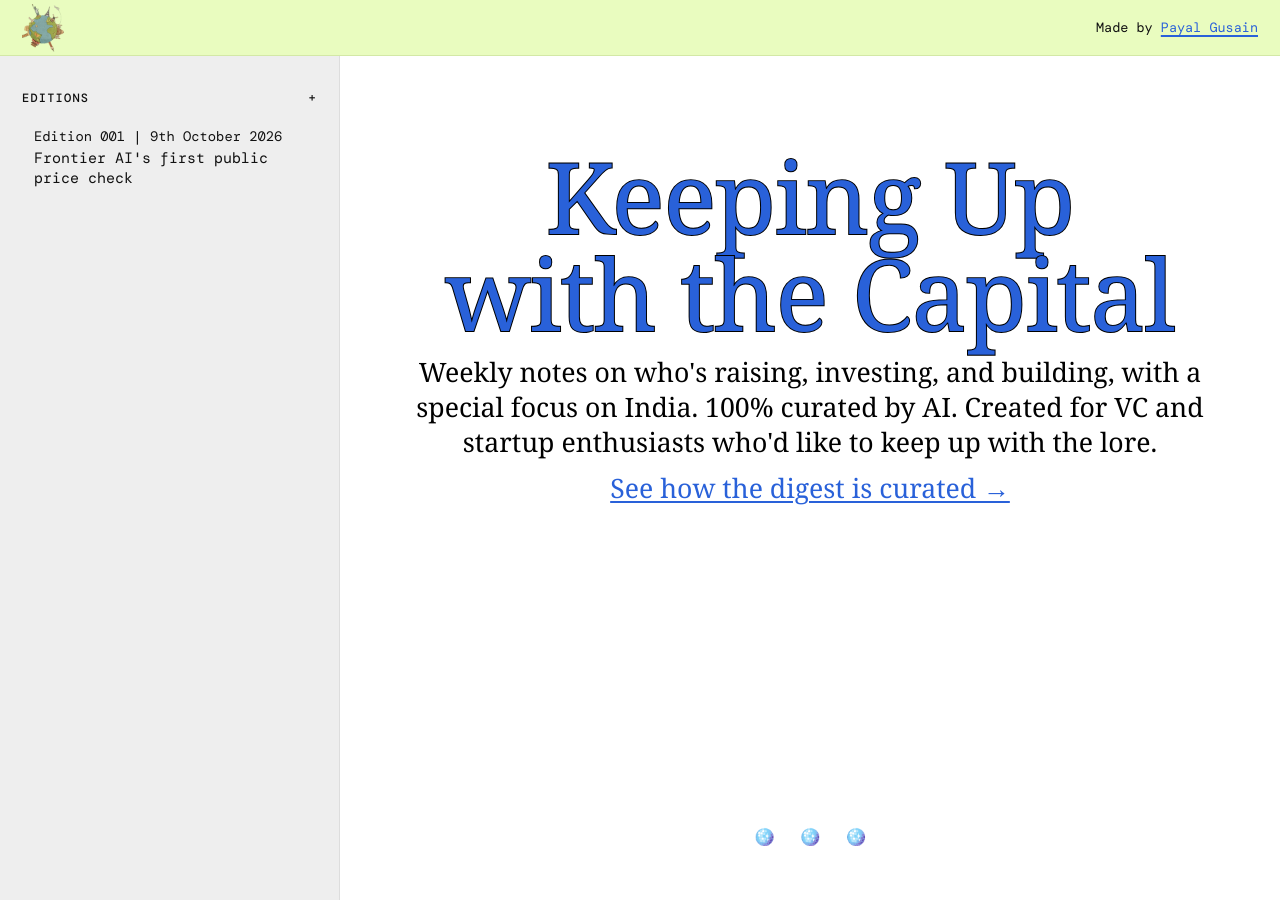
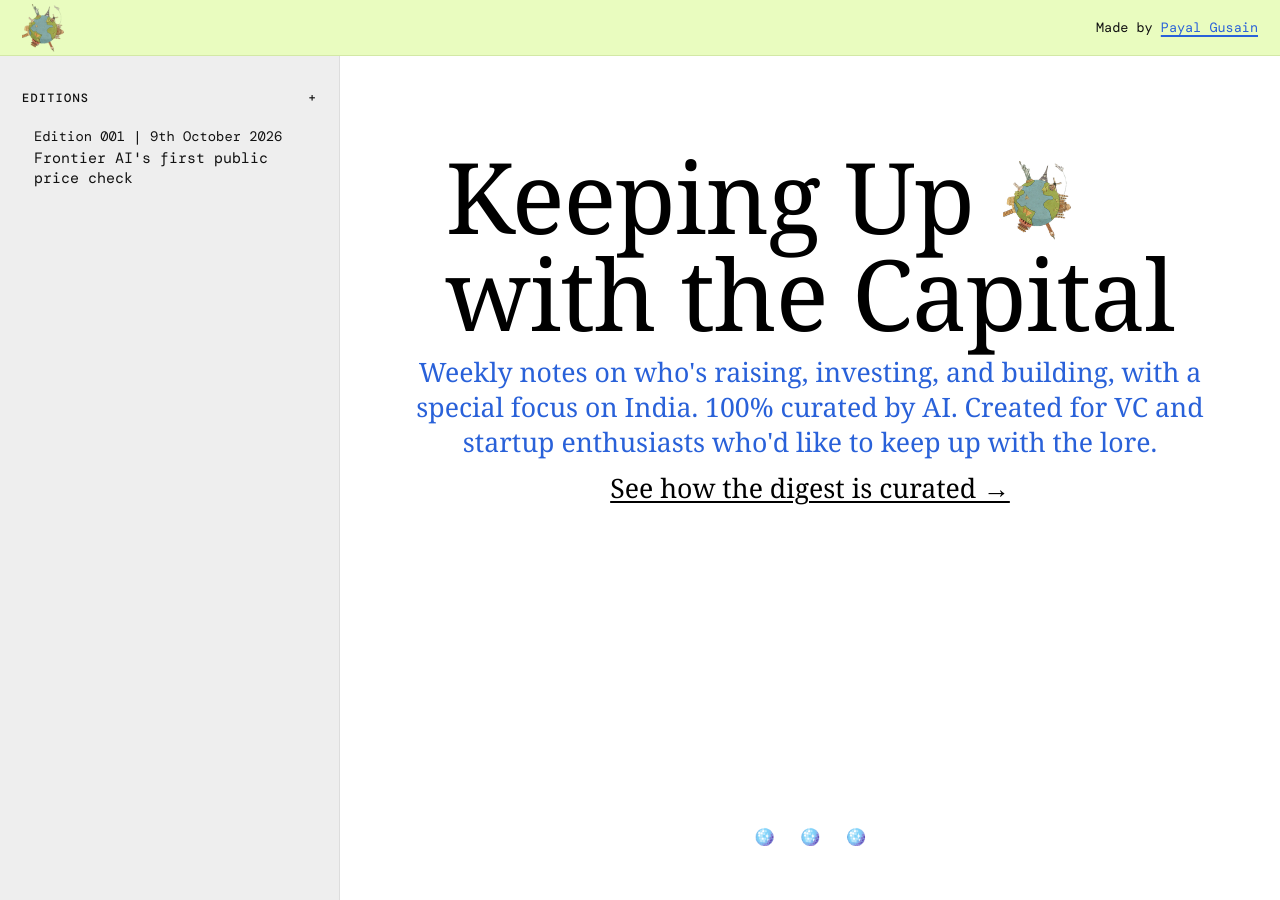
Before and after one commit to pgwrites/keeping-up-with-the-capital, a Jekyll site: the page built from index.html, in a window 1280 px wide. Built offline with Jekyll 4.4.1, drawn with Linux system fonts in a browser that asks for light colours; some web fonts are replaced.

Commit message:
Homepage title: black, globe after 'Up', lines left-aligned; blue subtitle, black link (preview, not merged)
Co-Authored-By: Claude Opus 5.5 <noreply@anthropic.com>
Claude-Session: https://claude.ai/code/session_01Uh5sRbSB5XBanknDX5XWch

```diff
--- a/assets/css/style.css
+++ b/assets/css/style.css
@@ -266,3 +266,9 @@ article.home .foot{margin-top:auto}
 .mast-home .sub{color:#000;max-width:none}
 .mast-home .home-curated a{color:var(--blue)}
 .mast-home .sub{text-wrap:pretty}
+/* Homepage title: solid black, two left-aligned lines centred as a block, globe after "Up" */
+.mast-home .mast-title{color:#000;-webkit-text-stroke:0}
+.mast-home .mt-lines{display:inline-block;text-align:left}
+.mast-home .mast-globe{height:.8em;width:auto;vertical-align:-.06em;margin-left:.04em}
+.mast-home .sub{color:var(--blue)}
+.mast-home .home-curated a{color:#000;text-decoration-color:#000}
--- a/index.html
+++ b/index.html
@@ -5,7 +5,7 @@ description: "Weekly notes on who's raising, investing, and building, with a spe
 ---
 <article class="home">
   <header class="mast mast-home">
-    <a class="mast-title" href="{{ '/' | relative_url }}" style="text-decoration:none">{{ site.title }}</a>
+    <a class="mast-title" href="{{ '/' | relative_url }}" style="text-decoration:none"><span class="mt-lines">Keeping Up <img class="mast-globe" src="{{ '/assets/img/logo.png' | relative_url }}" alt="" width="42" height="48"><br>with the Capital</span></a>
     <p class="sub">Weekly notes on who's raising, investing, and building, with a special focus on India. 100% curated by AI. Created for VC and startup enthusiasts who'd like to keep up with the lore.</p>
     <p class="sub home-curated"><a href="{{ '/methodology/' | relative_url }}">See how the digest is curated →</a></p>
   </header>
```
